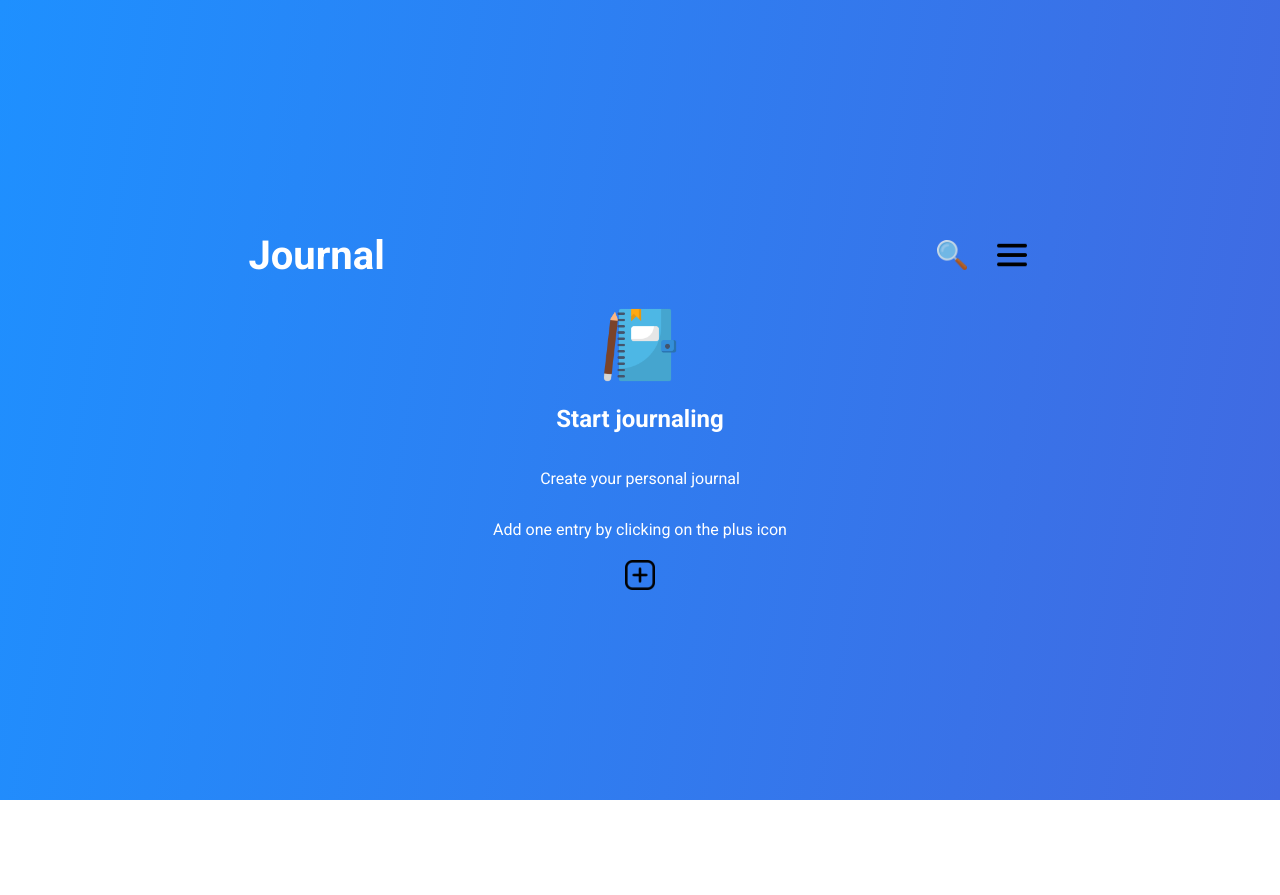
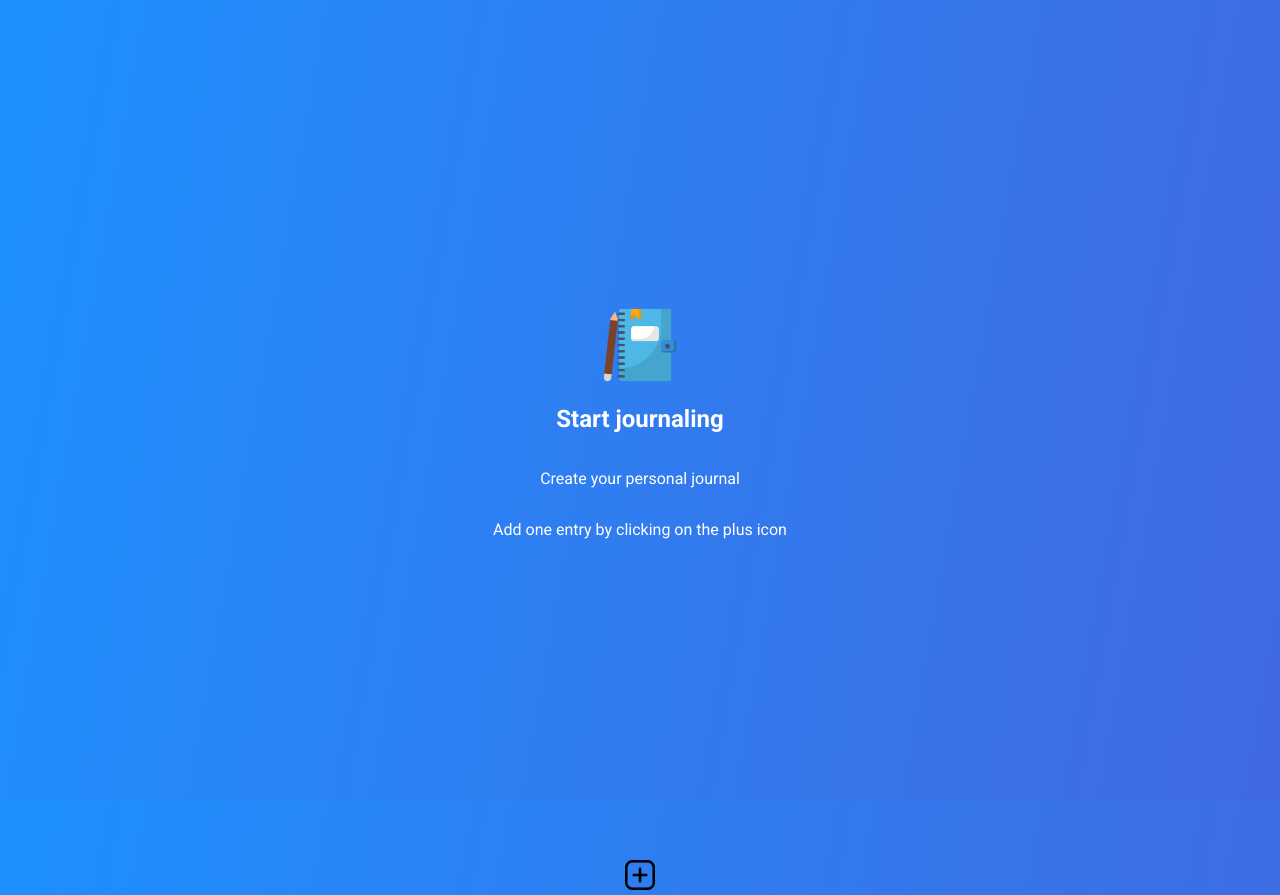
Before and after one commit to schmenniooo/Journal_IO, a React (Vite) app: page / in a window 1280 px wide. Before the commit the page ends 800 px from the top, so only its background shows below. Built offline with nearby package versions, Linux system fonts and the light colour scheme.

Commit message:
desktop screen layout

```diff
--- a/index.css
+++ b/index.css
@@ -25,6 +25,7 @@ html, body {
     flex-direction: column;
     justify-content: center;
     align-items: center;
+    gap: 300px;
 }
 
 @media (max-width: 700px) {
```
